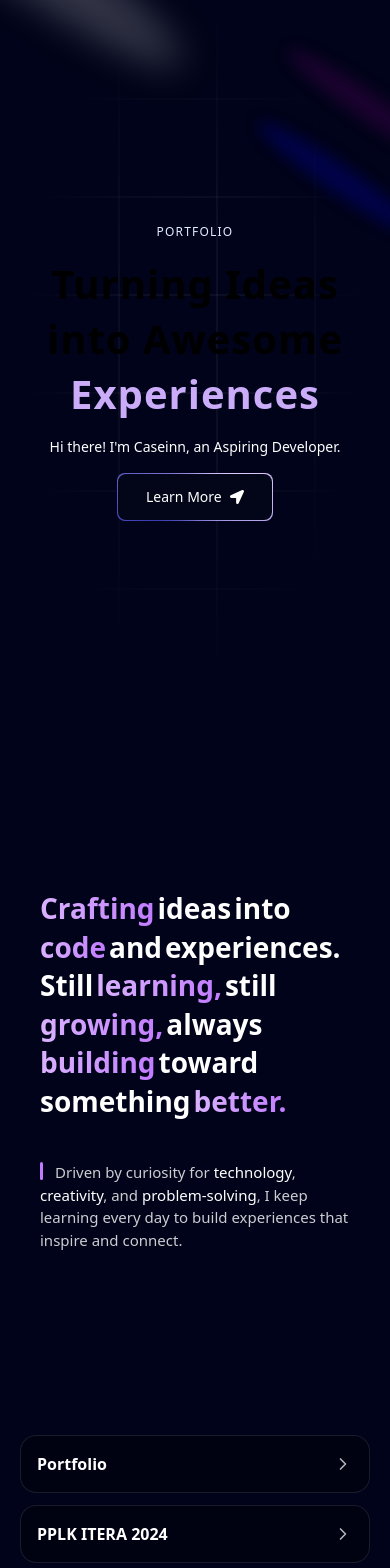
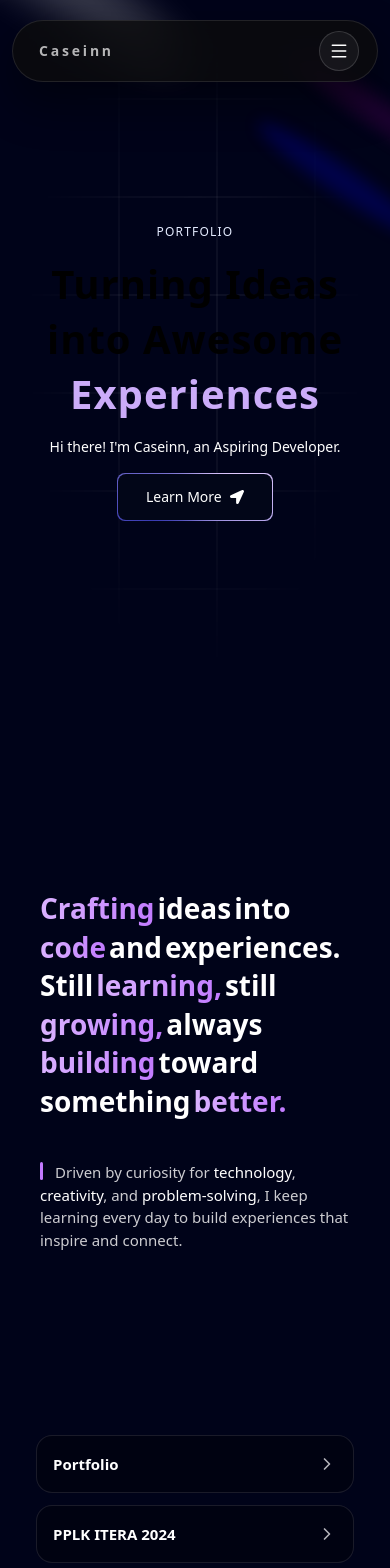
Before and after one commit to Caseinn/Portfolio, a Next.js app: page / in a window 390 px wide. Shown: the top 1568 px of the page. Built offline with nearby package versions, Linux system fonts and the light colour scheme.

Commit message:
feat: enhance mobile navbar

```diff
--- a/components/projects-section.tsx
+++ b/components/projects-section.tsx
@@ -74,27 +74,41 @@ function ProjectRow({
   );
 }
 
+/** MOBILE TWEAK: friendlier accordion with bigger taps, clearer active, and smoother animation */
 function MobileAccordion({ projects }: { projects: Project[] }) {
   const [openIndex, setOpenIndex] = useState<number | null>(null);
 
+  const prefersReduced =
+    typeof window !== "undefined" &&
+    window.matchMedia?.("(prefers-reduced-motion: reduce)").matches;
+
   return (
-    <div className="w-full">
+    <div className="w-full space-y-3"> {/* MOBILE TWEAK: consistent spacing */}
       {projects.map((p, i) => {
         const isOpen = openIndex === i;
         return (
           <div
             key={p.title}
-            className="mb-3 overflow-hidden rounded-2xl border border-white/10 bg-black/30"
+            className="overflow-hidden rounded-2xl border border-white/10 bg-black/30"
           >
             <button
               onClick={() => setOpenIndex(isOpen ? null : i)}
-              className="flex w-full items-center justify-between px-4 py-4 text-left text-white focus:outline-none"
+              className={[
+                // MOBILE TWEAK: bigger tap target, nicer layout
+                "flex w-full items-center justify-between gap-3 px-4 py-4",
+                "text-left text-white select-none",
+                "active:scale-[0.99] transition-transform duration-150 ease-out",
+                "focus:outline-none focus-visible:ring-2 focus-visible:ring-white/40 rounded-2xl",
+              ].join(" ")}
+              aria-expanded={isOpen}
+              aria-controls={`acc-panel-${i}`}
             >
-              <span className="font-semibold">{p.title}</span>
+              <span className="font-semibold text-[15px] leading-6">{p.title}</span>
               <ChevronRight
-                className={`h-5 w-5 transform transition-transform duration-300 ${
-                  isOpen ? "rotate-90 text-purple-400" : "text-white/70"
-                }`}
+                className={[
+                  "h-5 w-5 shrink-0 transform transition-transform duration-300",
+                  isOpen ? "rotate-90 text-purple-400" : "text-white/70",
+                ].join(" ")}
               />
             </button>
 
@@ -102,10 +116,15 @@ function MobileAccordion({ projects }: { projects: Project[] }) {
               {isOpen && (
                 <motion.div
                   key="content"
+                  id={`acc-panel-${i}`}
                   initial={{ height: 0, opacity: 0 }}
                   animate={{ height: "auto", opacity: 1 }}
                   exit={{ height: 0, opacity: 0 }}
-                  transition={{ duration: 0.35, ease: "easeOut" }}
+                  transition={
+                    prefersReduced
+                      ? { duration: 0.001 }
+                      : { duration: 0.32, ease: "easeOut" }
+                  }
                   className="overflow-hidden"
                 >
                   <div className="px-4 pb-4">
@@ -119,6 +138,8 @@ function MobileAccordion({ projects }: { projects: Project[] }) {
                         fill
                         className="object-cover"
                         sizes="(max-width: 768px) 100vw, 50vw"
+                        loading="lazy"                 // MOBILE TWEAK: lazy for perf
+                        priority={false}
                       />
                     </div>
                     <p className="mt-2 text-xs text-white/70">{p.role}</p>
@@ -156,43 +177,50 @@ export default function ProjectsSection() {
     setModal({ active: isActive, index: i });
   };
 
-  // ✅ Type-safe listener
   useEffect(() => {
     if (!active) return;
-
-    const onMove = (e: globalThis.MouseEvent) => {
-      move(e.clientX, e.clientY);
-    };
-
+    const onMove = (e: globalThis.MouseEvent) => move(e.clientX, e.clientY);
     window.addEventListener("mousemove", onMove, { passive: true });
     return () => window.removeEventListener("mousemove", onMove);
   }, [active]);
 
   return (
     <section
-      className="relative mt-46 flex flex-col items-center"
+      className={[
+        "relative flex flex-col items-center",
+        // MOBILE TWEAK: comfy side gutters & safe-area top; keep your original top margin
+        "px-4 md:px-6",
+        "pt-[calc(env(safe-area-inset-top,0px))]",
+        "mt-46",
+      ].join(" ")}
       onMouseMove={(e) => active && move(e.clientX, e.clientY)}
     >
-      {/* Desktop list */}
+      {/* Desktop list (unchanged) */}
       <div className="mx-auto mb-16 hidden w-full max-w-7xl md:block">
         {PROJECTS.map((p, i) => (
-          <ProjectRow key={p.title} index={i} title={p.title} role={p.role} onHoverChange={handleHover} />
+          <ProjectRow
+            key={p.title}
+            index={i}
+            title={p.title}
+            role={p.role}
+            onHoverChange={handleHover}
+          />
         ))}
       </div>
 
-      {/* Mobile accordion */}
-      <div className="mx-auto mb-16 w-full max-w-7xl md:hidden">
+      {/* Mobile accordion (improved) */}
+      <div className="mx-auto mb-16 w-full max-w-2xl md:hidden">{/* MOBILE TWEAK: better max width */}
         <MobileAccordion projects={PROJECTS} />
       </div>
 
-      {/* CTA */}
-      <div className="mt-6">
+      {/* CTA (small spacing tweaks for mobile rhythm) */}
+      <div className="mt-4 md:mt-6">
         <RoundedButton backgroundColor="#6366F1">
           <p>More Work</p>
         </RoundedButton>
       </div>
 
-      {/* Hover Modal */}
+      {/* Hover Modal (disabled on touch as before) */}
       {!isTouch && (
         <div
           ref={modalWrap}
--- a/components/ui/navbar.tsx
+++ b/components/ui/navbar.tsx
@@ -1,82 +1,238 @@
 "use client";
-import React, { useState } from "react";
+
+import React, { useState, useEffect } from "react";
 import {
   motion,
-  AnimatePresence,
   useScroll,
   useMotionValueEvent,
+  AnimatePresence,
 } from "framer-motion";
+import Link from "next/link";
 import { cn } from "@/lib/utils";
-import Link from "next/link";
+import { Menu, X } from "lucide-react";
+
+type NavItem = { name: string; link: string; icon?: React.ReactNode };
 
 export const Navbar = ({
   navItems,
   className,
 }: {
-  navItems: {
-    name: string;
-    link: string;
-    icon?: React.ReactNode;
-  }[];
+  navItems: NavItem[];
   className?: string;
 }) => {
   const { scrollYProgress } = useScroll();
+  const [compact, setCompact] = useState(false);
+  const [isMobile, setIsMobile] = useState(false);
+  const [hoveredIndex, setHoveredIndex] = useState<number | null>(null);
+  const [menuOpen, setMenuOpen] = useState(false);
 
-  const [visible, setVisible] = useState(false);
-
-  useMotionValueEvent(scrollYProgress, "change", (current) => {
-    // Check if current is not undefined and is a number
-    if (typeof current === "number") {
-      const direction = current! - scrollYProgress.getPrevious()!;
-
-      if (scrollYProgress.get() < 0.05) {
-        setVisible(false);
-      } else {
-        if (direction < 0) {
-          setVisible(true);
-        } else {
-          setVisible(false);
-        }
-      }
-    }
+  useMotionValueEvent(scrollYProgress, "change", () => {
+    setCompact(scrollYProgress.get() > 0.03);
   });
 
+  useEffect(() => {
+    const handleResize = () => setIsMobile(window.innerWidth < 768);
+    handleResize();
+    window.addEventListener("resize", handleResize);
+    return () => window.removeEventListener("resize", handleResize);
+  }, []);
+
+  // NEW: lock body scroll when mobile menu open
+  useEffect(() => {
+    if (menuOpen && isMobile) {
+      const prev = document.body.style.overflow;
+      document.body.style.overflow = "hidden";
+      return () => {
+        document.body.style.overflow = prev;
+      };
+    }
+  }, [menuOpen, isMobile]);
+
+  // Close sheet when switching to desktop
+  useEffect(() => {
+    if (!isMobile) setMenuOpen(false);
+  }, [isMobile]);
+
+  const targetWidth = isMobile
+    ? undefined // NEW: use fixed mobile width below via className (no layout shift)
+    : compact
+    ? "min(48rem, 72vw)"
+    : "min(70rem, 90vw)";
+
+  const navPadding = isMobile
+    ? { paddingTop: 10, paddingBottom: 10, paddingLeft: 18, paddingRight: 18 }
+    : { paddingTop: 12, paddingBottom: 12, paddingLeft: 28, paddingRight: 28 };
+
   return (
-    <AnimatePresence mode="wait">
-      <motion.div
-        initial={{
-          opacity: 1,
-          y: -100,
-        }}
+    <div
+      className={cn(
+        "fixed inset-x-0 z-[5000] flex justify-center",
+        // NEW: notch-safe top + consistent small gutters
+        "top-5 px-3 md:px-4"
+      )}
+    >
+      <motion.nav
+        aria-label="Main navigation"
         animate={{
-          y: visible ? 0 : -100,
-          opacity: visible ? 1 : 0,
+          width: targetWidth,
+          borderRadius: 999,
+          ...navPadding,
         }}
         transition={{
-          duration: 0.2,
+          type: "spring",
+          stiffness: 260,
+          damping: 30,
+          // NEW: respect reduced motion
+          ...(typeof window !== "undefined" &&
+          window.matchMedia?.("(prefers-reduced-motion: reduce)").matches
+            ? { duration: 0.001 }
+            : {}),
         }}
         className={cn(
-          "flex max-w-fit  fixed top-10 inset-x-0 mx-auto border rounded-full shadow-[0px_2px_3px_-1px_rgba(0,0,0,0.1),0px_1px_0px_0px_rgba(25,28,33,0.02),0px_0px_0px_1px_rgba(25,28,33,0.08)] z-[5000] px-10 py-5  items-center justify-center space-x-4 border-white/[0.2] bg-black-100",
+          // NEW: on mobile, keep nice gutters & max width, centered
+          "w-full md:w-auto",
+          "max-w-[560px] md:max-w-5xl", // NEW
+          "rounded-full border border-white/10 bg-[rgba(12,12,12,0.78)] text-white",
+          "backdrop-blur-[20px] shadow-[0_20px_45px_rgba(0,0,0,0.45)]",
+          "flex items-center justify-between gap-4",
+          "transition-colors duration-300",
+          "whitespace-nowrap", // NEW: stop wrapping → no height jitter
           className
         )}
+        // NEW: explicit full-width on mobile via style so we avoid animating width there
+        style={isMobile ? { width: "calc(100vw - 24px)" } : undefined}
       >
-        {navItems.map((navItem: {
-    name: string;
-    link: string;
-    icon?: React.ReactNode;
-  }, idx: number) => (
+        {/* left logo */}
+        <div className="px-2 text-sm text-white/70 font-semibold tracking-[0.2em] md:px-3 md:text-base md:tracking-wide">
+          Caseinn
+        </div>
+
+        {/* nav links (desktop) */}
+        <div className="hidden items-center gap-4 text-sm font-medium md:flex">
+          {navItems.map((item, i) => (
+            <div
+              key={item.name}
+              className="relative"
+              onMouseEnter={() => setHoveredIndex(i)}
+              onFocus={() => setHoveredIndex(i)}
+              onMouseLeave={() => setHoveredIndex(null)}
+              onBlur={() => setHoveredIndex(null)}
+            >
+              <Link
+                href={item.link}
+                className={cn(
+                  "relative z-10 flex items-center gap-2 rounded-full px-4 py-1.5",
+                  "text-neutral-300 transition-all duration-200 ease-out",
+                  "hover:text-white focus-visible:outline-none focus-visible:ring-2 focus-visible:ring-white/40"
+                )}
+              >
+                {item.icon && (
+                  <span className="text-base text-white/70">{item.icon}</span>
+                )}
+                <span>{item.name}</span>
+              </Link>
+              <AnimatePresence>
+                {hoveredIndex === i && (
+                  <motion.span
+                    layoutId="nav-hover-pill"
+                    className="absolute inset-0 rounded-full bg-white/10"
+                    initial={{ opacity: 0 }}
+                    animate={{ opacity: 1 }}
+                    exit={{ opacity: 0 }}
+                    transition={{ type: "spring", stiffness: 400, damping: 40 }}
+                  />
+                )}
+              </AnimatePresence>
+            </div>
+          ))}
+        </div>
+
+        {/* cta / mobile trigger */}
+        <div className="flex items-center gap-2">
           <Link
-            key={`link=${idx}`}
-            href={navItem.link}
+            href="#contact"
             className={cn(
-              "relative dark:text-neutral-50 items-center flex space-x-1 text-neutral-600 dark:hover:text-neutral-300 hover:text-neutral-500"
+              "relative hidden overflow-hidden rounded-full px-4 py-1.5 text-sm font-semibold md:inline-flex",
+              "bg-white/90 text-black transition-all duration-300",
+              "hover:bg-white hover:shadow-lg hover:-translate-y-0.5 focus-visible:outline-none",
+              "focus-visible:ring-2 focus-visible:ring-white/70"
             )}
           >
-            <span className="block sm:hidden">{navItem.icon}</span>
-            <span className="text-sm !cursor-pointer">{navItem.name}</span>
+            Let&apos;s talk
           </Link>
-        ))}
-      </motion.div>
-    </AnimatePresence>
+          <motion.button
+            type="button"
+            aria-label="Toggle navigation menu"
+            aria-expanded={menuOpen}           // NEW
+            aria-controls="mobile-nav-sheet"   // NEW
+            className={cn(
+              "inline-flex h-10 w-10 items-center justify-center rounded-full border border-white/15 md:hidden",
+              "bg-white/5 text-white transition hover:bg-white/10 focus-visible:outline-none",
+              "focus-visible:ring-2 focus-visible:ring-white/70"
+            )}
+            onClick={() => setMenuOpen((prev) => !prev)}
+            whileTap={{ scale: 0.95 }}
+          >
+            <AnimatePresence mode="wait" initial={false}>
+              <motion.span
+                key={menuOpen ? "close" : "menu"}
+                initial={{ rotate: menuOpen ? -90 : 90, opacity: 0 }}
+                animate={{ rotate: 0, opacity: 1 }}
+                exit={{ rotate: menuOpen ? 90 : -90, opacity: 0 }}
+                transition={{ type: "spring", stiffness: 300, damping: 25 }}
+                className="flex items-center justify-center"
+              >
+                {menuOpen ? <X size={18} strokeWidth={2} /> : <Menu size={20} strokeWidth={1.8} />}
+              </motion.span>
+            </AnimatePresence>
+          </motion.button>
+        </div>
+      </motion.nav>
+
+      {/* mobile sheet */}
+      <AnimatePresence>
+        {menuOpen && isMobile && (
+          <>
+            <motion.div
+              key="overlay"
+              className="fixed inset-0 z-[4800] bg-black/50 backdrop-blur-sm md:hidden"
+              initial={{ opacity: 0 }}
+              animate={{ opacity: 1 }}
+              exit={{ opacity: 0 }}
+              onClick={() => setMenuOpen(false)}
+            />
+            <motion.div
+              key="sheet"
+              id="mobile-nav-sheet"
+              className="fixed inset-x-3 top-[4.6rem] z-[4900] rounded-3xl border border-white/10 bg-gradient-to-b from-white/5 via-black/85 to-black/95 p-5 text-white backdrop-blur-2xl md:hidden"
+              initial={{ opacity: 0, y: -12, scale: 0.96 }}
+              animate={{ opacity: 1, y: 0, scale: 1 }}
+              exit={{ opacity: 0, y: -12, scale: 0.96 }}
+              transition={{ type: "spring", stiffness: 260, damping: 30 }}
+            >
+              <div className="flex flex-col gap-2 text-base">
+                {navItems.map((item) => (
+                  <Link
+                    key={item.name}
+                    href={item.link}
+                    className="rounded-2xl border border-white/5 px-4 py-3 text-white/85 transition hover:border-white/20 hover:bg-white/5 hover:text-white"
+                    onClick={() => setMenuOpen(false)}
+                  >
+                    {item.name}
+                  </Link>
+                ))}
+              </div>
+              <Link
+                href="#contact"
+                className="mt-4 flex items-center justify-center rounded-2xl bg-white/90 px-4 py-3 text-sm font-semibold text-black transition hover:bg-white"
+                onClick={() => setMenuOpen(false)}
+              >
+                Let&apos;s talk
+              </Link>
+            </motion.div>
+          </>
+        )}
+      </AnimatePresence>
+    </div>
   );
 };
```
